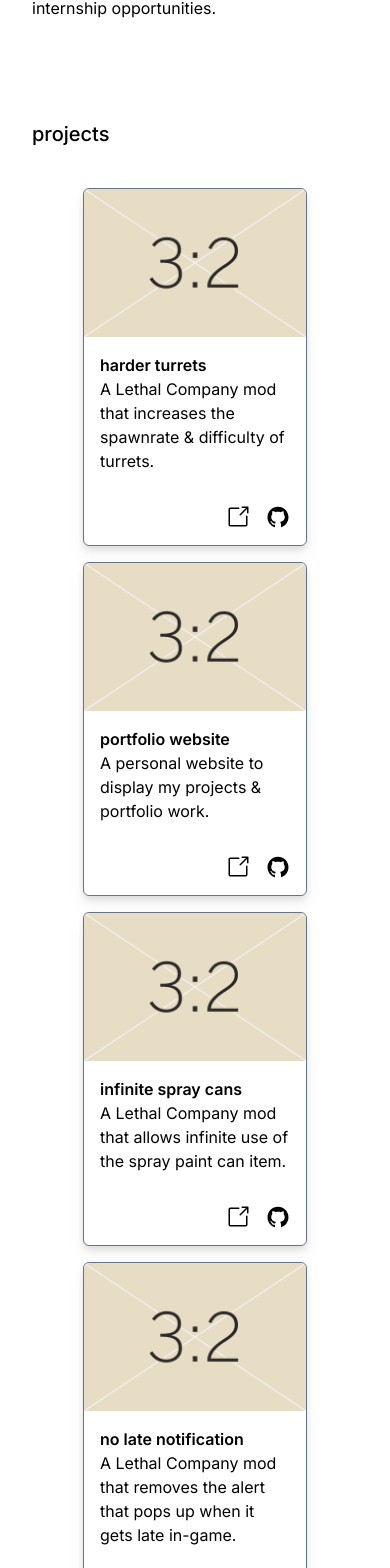
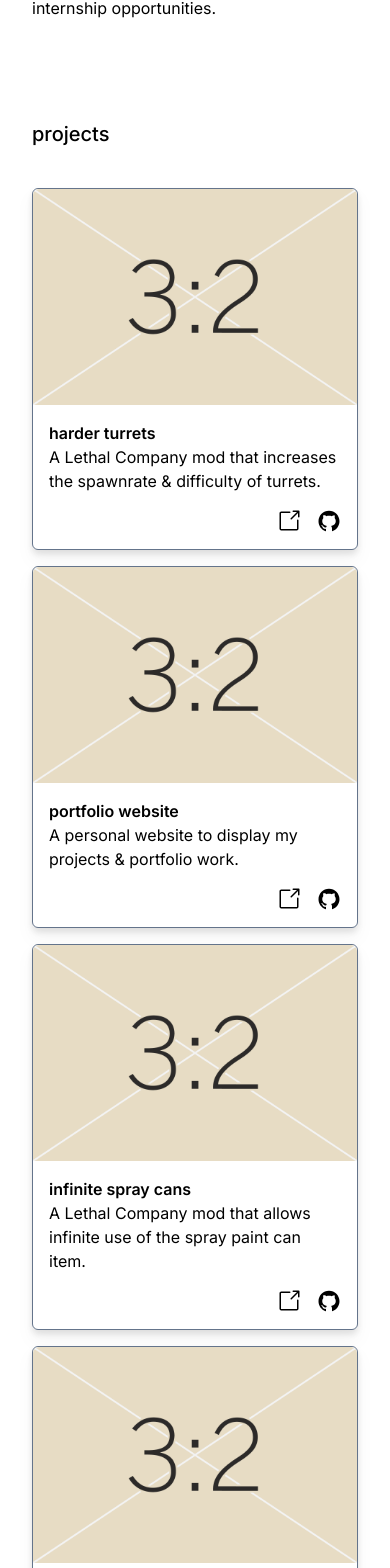
Before and after one commit to twoandtwelve/twoandtwelve.github.io, a React (Vite) app: page / in a window 390 px wide. Shown: the part 428-1996 px from the top of the page. Built offline with nearby package versions, Linux system fonts and the light colour scheme.

Commit message:
made project max width bigger on smaller screens

```diff
--- a/src/components/Projects.jsx
+++ b/src/components/Projects.jsx
@@ -9,11 +9,11 @@ export default function Projects() {
         <section id='projects' className='max-w-3xl mx-auto px-8 py-5 pb-28'>
             <h2 className='mb-10 font-medium text-xl'>projects</h2>
             <div className='flex flex-wrap justify-center gap-4'>
-                <article className='flex flex-col max-w-project border border-slate-500 rounded-md bg-white drop-shadow-lg'>
+                <article className='flex flex-col max-w-screen-sm sm:max-w-project border border-slate-500 rounded-md bg-white drop-shadow-lg'>
                     <div>
                         <img src={test} className='rounded-t-md'/>
                     </div>
-                    <div className='p-4 grow'>
+                    <div className='p-4 pb-0 grow'>
                         <h3 className='font-semibold text-l'>harder turrets</h3>
                         <p>A Lethal Company mod that increases the spawnrate & difficulty of turrets.</p>
                     </div>
@@ -22,11 +22,11 @@ export default function Projects() {
                         <a href='https://github.com/twoandtwelve/HarderTurrets'><AiOutlineGithub /></a>
                     </div>
                 </article>
-                <article className='flex flex-col max-w-project border border-slate-500 rounded-md bg-white drop-shadow-lg'>
+                <article className='flex flex-col max-w-screen-sm sm:max-w-project border border-slate-500 rounded-md bg-white drop-shadow-lg'>
                     <div>
                         <img src={test} className='rounded-t-md'/>
                     </div>
-                    <div className='p-4 grow'>
+                    <div className='p-4 pb-0 grow'>
                         <h3 className='font-semibold text-l'>portfolio website</h3>
                         <p>A personal website to display my projects & portfolio work.</p>
                     </div>
@@ -35,11 +35,11 @@ export default function Projects() {
                     <a href='https://github.com/twoandtwelve/twoandtwelve.github.io'><AiOutlineGithub /></a>
                     </div>
                 </article>
-                <article className='flex flex-col max-w-project border border-slate-500 rounded-md bg-white drop-shadow-lg'>
+                <article className='flex flex-col max-w-screen-sm sm:max-w-project border border-slate-500 rounded-md bg-white drop-shadow-lg'>
                     <div>
                         <img src={test} className='rounded-t-md'/>
                     </div>
-                    <div className='p-4 grow'>
+                    <div className='p-4 pb-0 grow'>
                         <h3 className='font-semibold text-l'>infinite spray cans</h3>
                         <p>A Lethal Company mod that allows infinite use of the spray paint can item.</p>
                     </div>
@@ -48,11 +48,11 @@ export default function Projects() {
                         <a href='https://github.com/twoandtwelve/InfiniteSprayCans'><AiOutlineGithub /></a>
                     </div>
                 </article>
-                <article className='flex flex-col max-w-project border border-slate-500 rounded-md bg-white drop-shadow-lg'>
+                <article className='flex flex-col max-w-screen-sm sm:max-w-project border border-slate-500 rounded-md bg-white drop-shadow-lg'>
                     <div>
                         <img src={test} className='rounded-t-md'/>
                     </div>
-                    <div className='p-4 grow'>
+                    <div className='p-4 pb-0 grow'>
                         <h3 className='font-semibold text-l'>no late notification</h3>
                         <p>A Lethal Company mod that removes the alert that pops up when it gets late in-game.</p>
                     </div>
@@ -61,11 +61,11 @@ export default function Projects() {
                         <a href='https://github.com/twoandtwelve/NoLateNotification'><AiOutlineGithub /></a>
                     </div>
                 </article>
-                <article className='flex flex-col max-w-project border border-slate-500 rounded-md bg-white drop-shadow-lg'>
+                <article className='flex flex-col max-w-screen-sm sm:max-w-project border border-slate-500 rounded-md bg-white drop-shadow-lg'>
                     <div>
                         <img src={test} className='rounded-t-md'/>
                     </div>
-                    <div className='p-4 grow'>
+                    <div className='p-4 pb-0 grow'>
                         <h3 className='font-semibold text-l'>cosmic catastrophe</h3>
                         <p>An escape room-like game developed collaboratively with two other classmates for
                         a course project.</p>
@@ -74,11 +74,11 @@ export default function Projects() {
                     <a href='https://github.com/twoandtwelve/escape-room-game'><AiOutlineGithub /></a>
                     </div>
                 </article>
-                <article className='flex flex-col max-w-project border border-slate-500 rounded-md bg-white drop-shadow-lg'>
+                <article className='flex flex-col max-w-screen-sm sm:max-w-project border border-slate-500 rounded-md bg-white drop-shadow-lg'>
                     <div>
                         <img src={test} className='rounded-t-md'/>
                     </div>
-                    <div className='p-4 grow'>
+                    <div className='p-4 pb-0 grow'>
                         <h3 className='font-semibold text-l'>cheat sheet script</h3>
                         <p>A python script that generates a cheat sheet containing useful
                         in-game information for Terraria Calamity Mod.</p>
```
